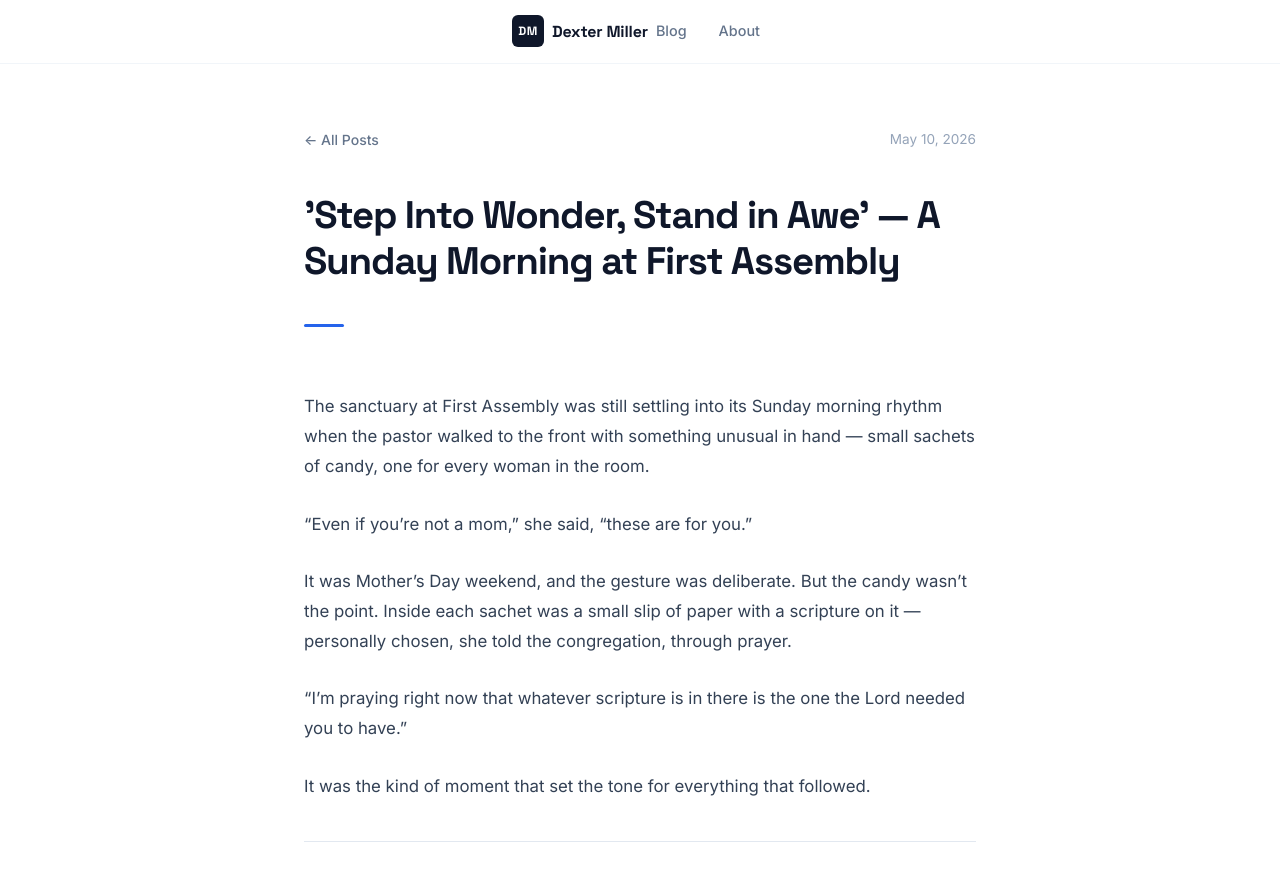
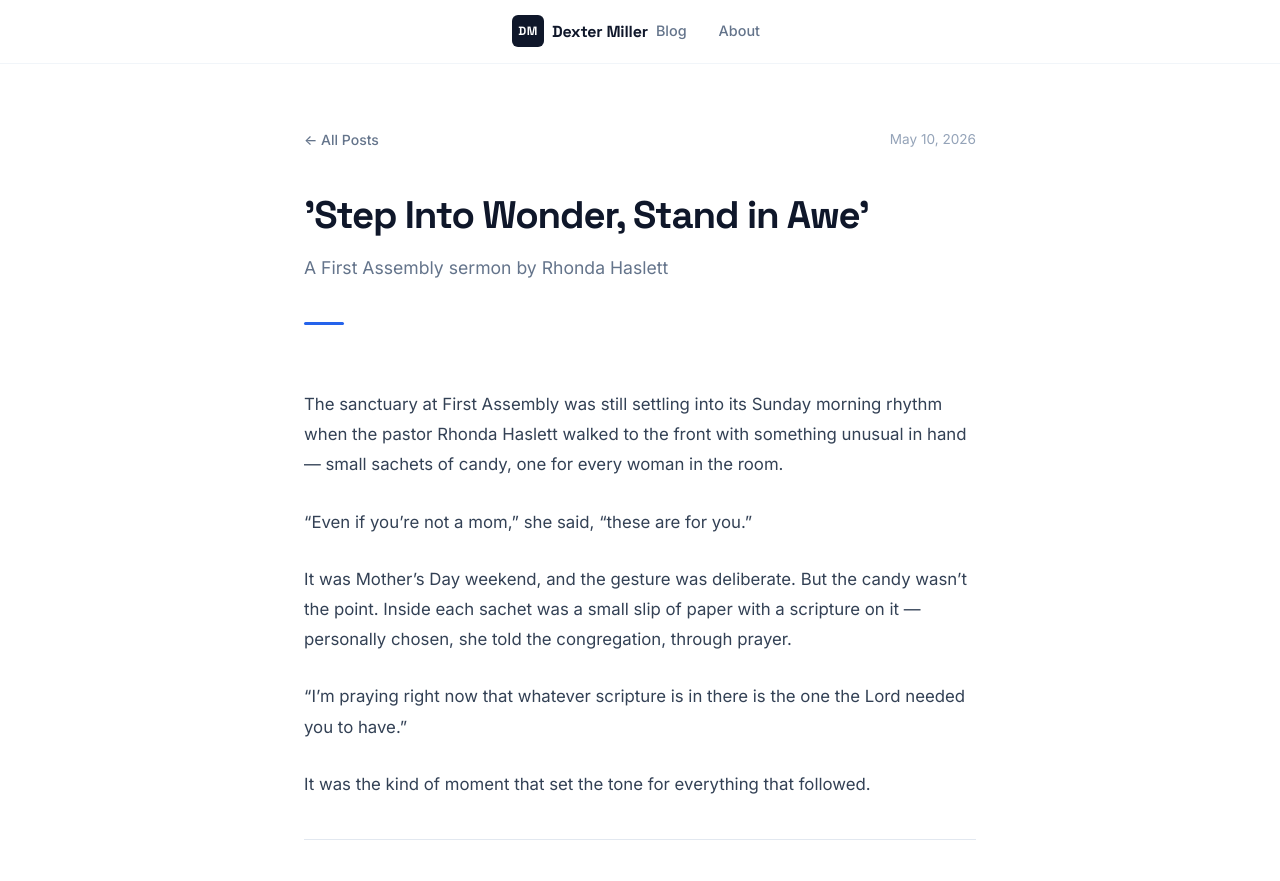
Before and after one commit to dextercarlmiller/blog, a Jekyll site: the page built from _posts/2026-05-10-step-into-wonder-stand-in-awe.md, in a window 1280 px wide and 900 px high. Shown: the top 881 px of the window. Built offline with Jekyll 4.4.1, drawn with Linux system fonts in a browser that asks for light colours.

Commit message:
Update post title and add subtitle
Added a subtitle and clarified the pastor's name in the post.

```diff
--- a/_posts/2026-05-10-step-into-wonder-stand-in-awe.md
+++ b/_posts/2026-05-10-step-into-wonder-stand-in-awe.md
@@ -1,11 +1,12 @@
 ---
 layout: post
-title: "'Step Into Wonder, Stand in Awe' — A Sunday Morning at First Assembly"
+title: "'Step Into Wonder, Stand in Awe'"
+subtitle: "A First Assembly sermon by Rhonda Haslett"
 date: 2026-05-10
 categories: faith
 ---
 
-The sanctuary at First Assembly was still settling into its Sunday morning rhythm when the pastor walked to the front with something unusual in hand — small sachets of candy, one for every woman in the room.
+The sanctuary at First Assembly was still settling into its Sunday morning rhythm when the pastor Rhonda Haslett walked to the front with something unusual in hand — small sachets of candy, one for every woman in the room.
 
 "Even if you're not a mom," she said, "these are for you."
 
```
